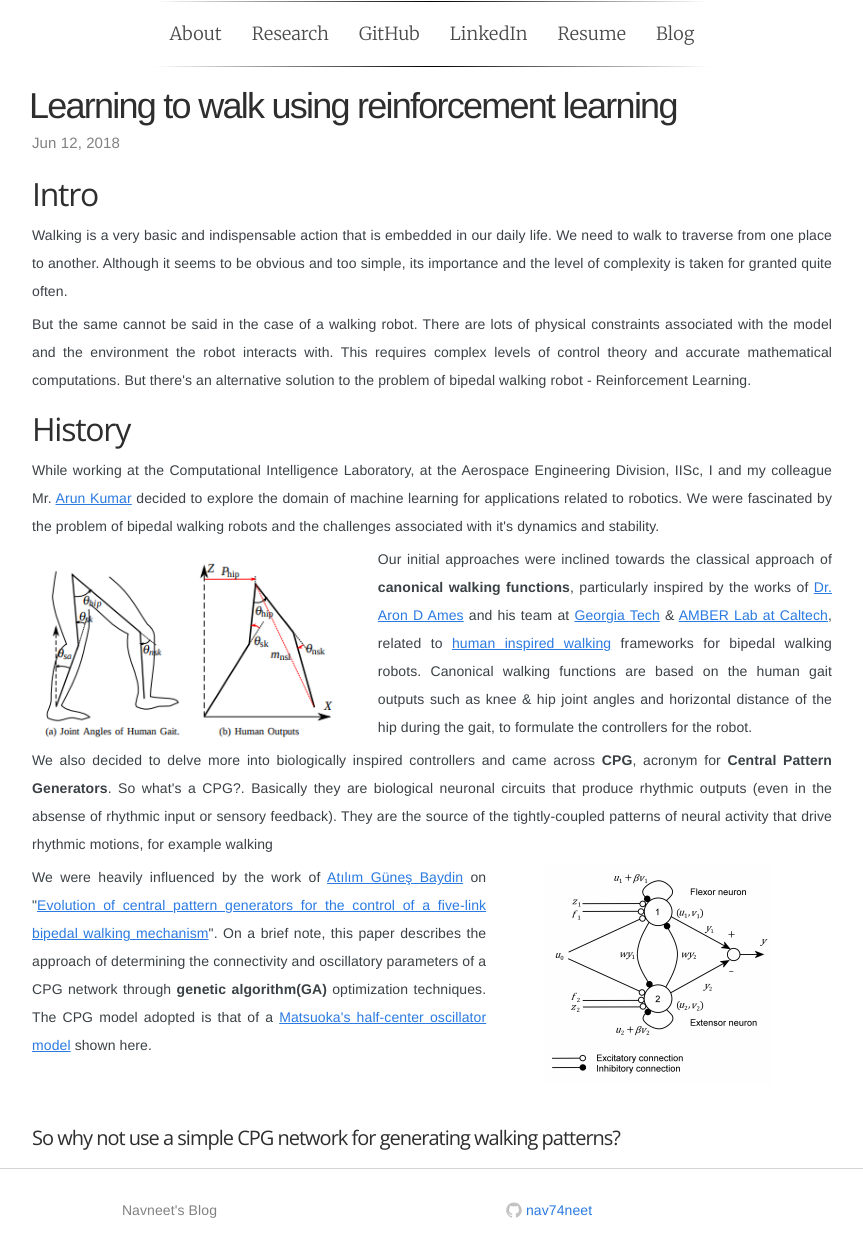
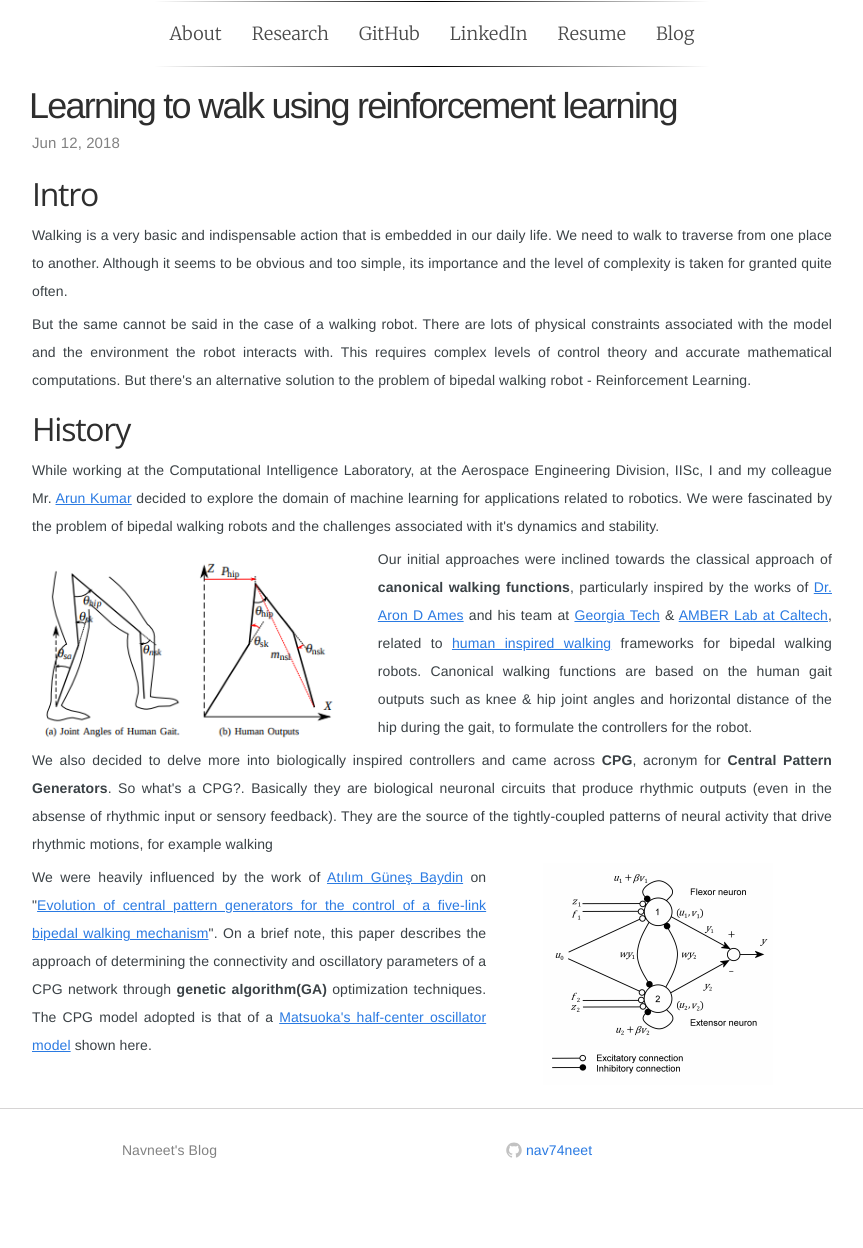
Before and after one commit to navuboy/navuboy.github.io, a Jekyll site: the page built from _posts/2018-06-12-ddpg.md, in a window 1280 px wide. Shown: the whole page, without its empty margins (208-1071 px from the left). Built offline with Jekyll 4.4.1, drawn with Linux system fonts in a browser that asks for light colours; some web fonts are replaced; after the commit the page ends 1188 px from its top, so only the background shows below that; some of the changed lines change nothing that is shown.

Commit message:
Updated post

```diff
--- a/_posts/2018-06-12-ddpg.md
+++ b/_posts/2018-06-12-ddpg.md
@@ -35,4 +35,6 @@
 </div>
 </div>
 
-#### So why not use a simple CPG network for generating walking patterns?
+
+
+<!-- <p style="text-align:justify">The reason we opted not to go forward with CPG based controllers was infact due to the random pattern generated by the network which did not account for the stability of the system. To consider the factor of dynamic stability of the system, we incorporated a balancing pendulum on top of the waist section of the walker with roll, pitch & yaw (to act as a spine). The balancing control would be taken care of by reinforcement learning where, the top pendulum tries to figure out the optimum pitch, yaw & roll values to stay upright. The CPG network will deal with the generation of walking pattern for the lower torso. But it was the case of easier said than done. </p>  -->
```
